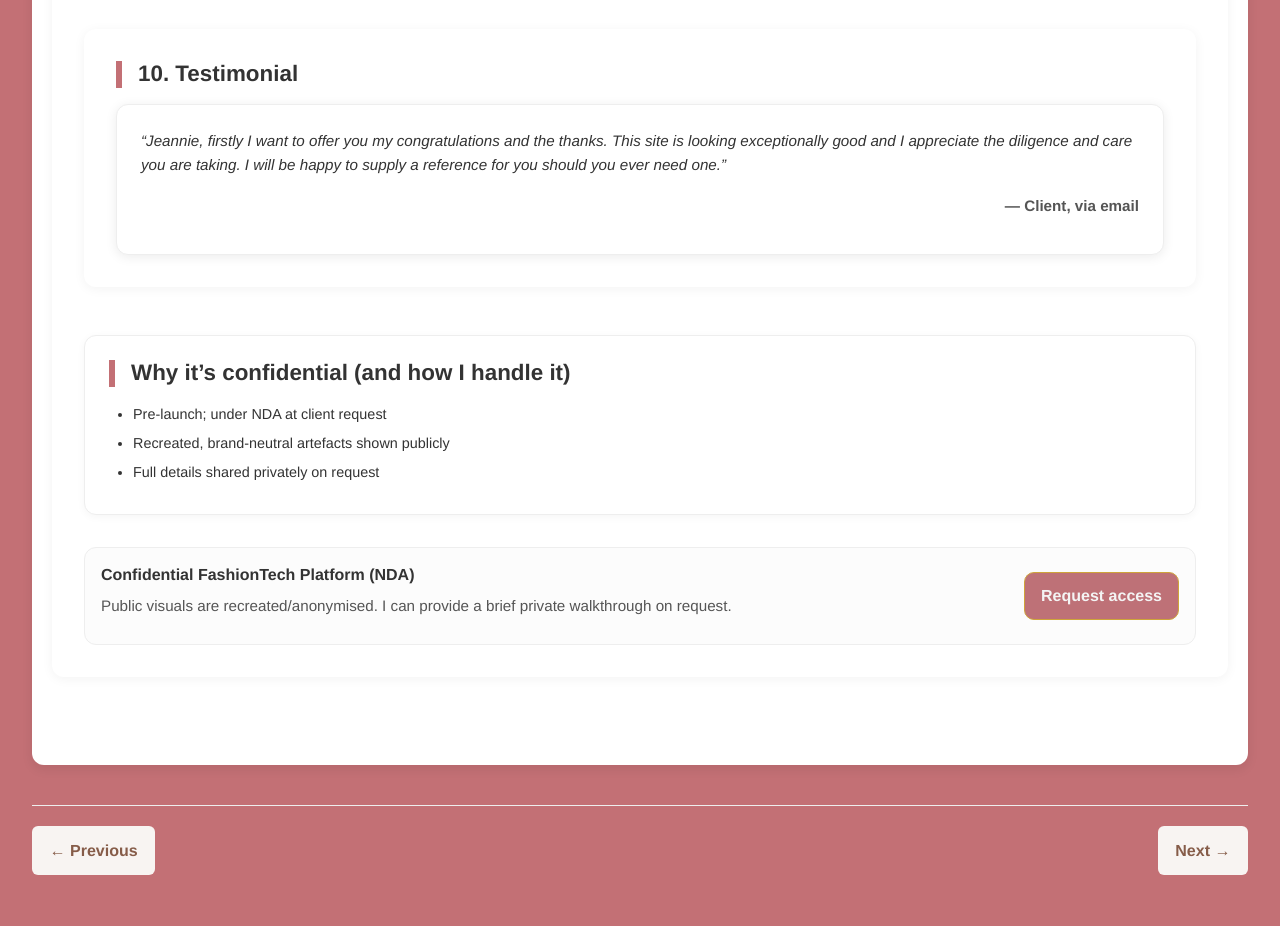
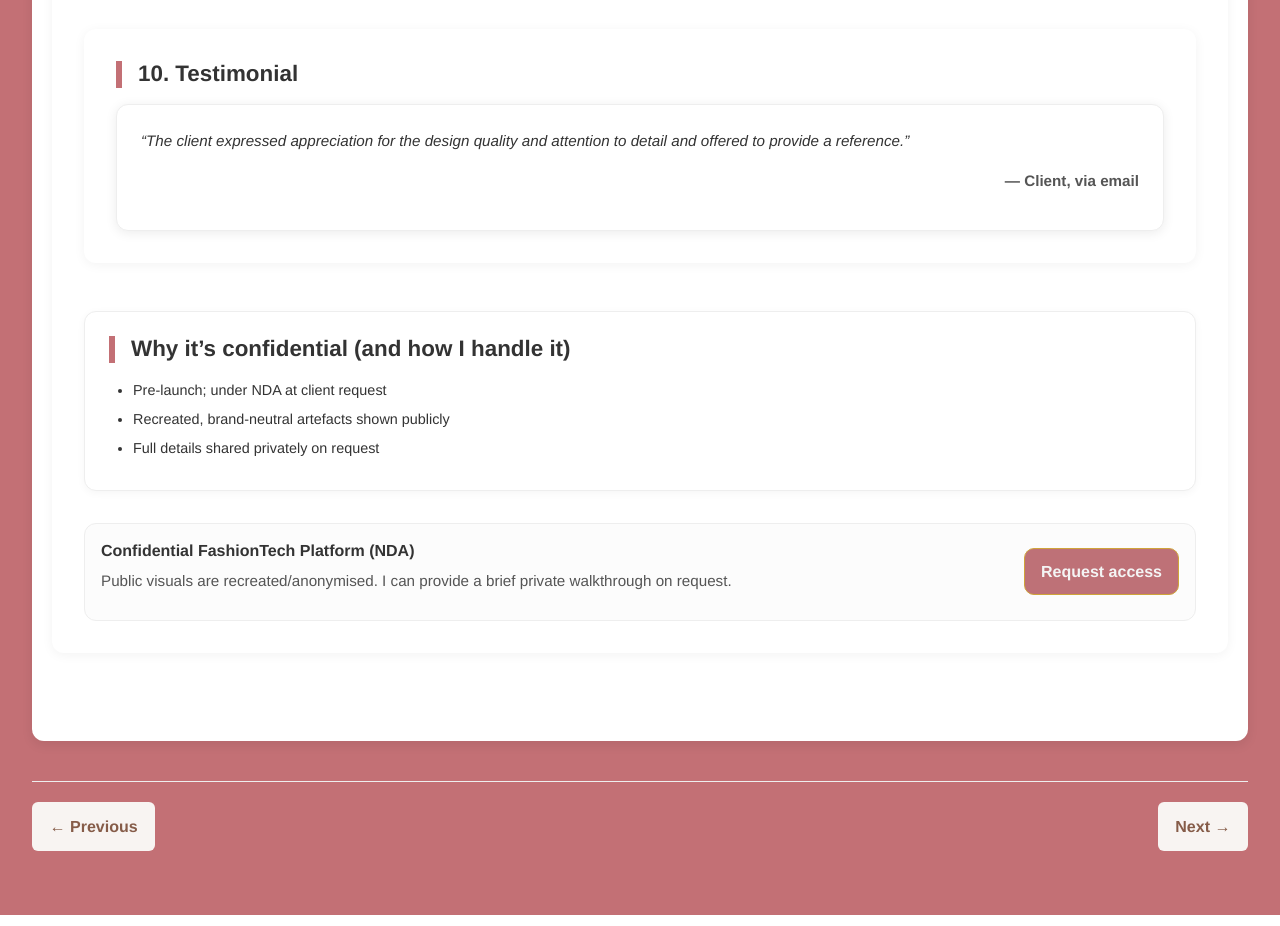
Before and after one commit to Mijincode/jeannie-portfolio, a React (Create React App) app: page /projects/confidential-fashiontech in a window 1280 px wide. Shown: the part 4600-5526 px from the top of the page. Built offline with nearby package versions, Linux system fonts and the light colour scheme.

Commit message:
Update testimonial

```diff
--- a/src/components/pages/ConfidentialFashionTech.js
+++ b/src/components/pages/ConfidentialFashionTech.js
@@ -357,10 +357,8 @@ export default function ConfidentialFashionTech() {
             <h2>10. Testimonial</h2>
             <div className="testimonial-card">
               <p className="testimonial-text">
-                “Jeannie, firstly I want to offer you my congratulations and the
-                thanks. This site is looking exceptionally good and I appreciate
-                the diligence and care you are taking. I will be happy to supply
-                a reference for you should you ever need one.”
+                “The client expressed appreciation for the design quality and
+                attention to detail and offered to provide a reference.”
               </p>
 
               <p className="testimonial-author">— Client, via email</p>
```
